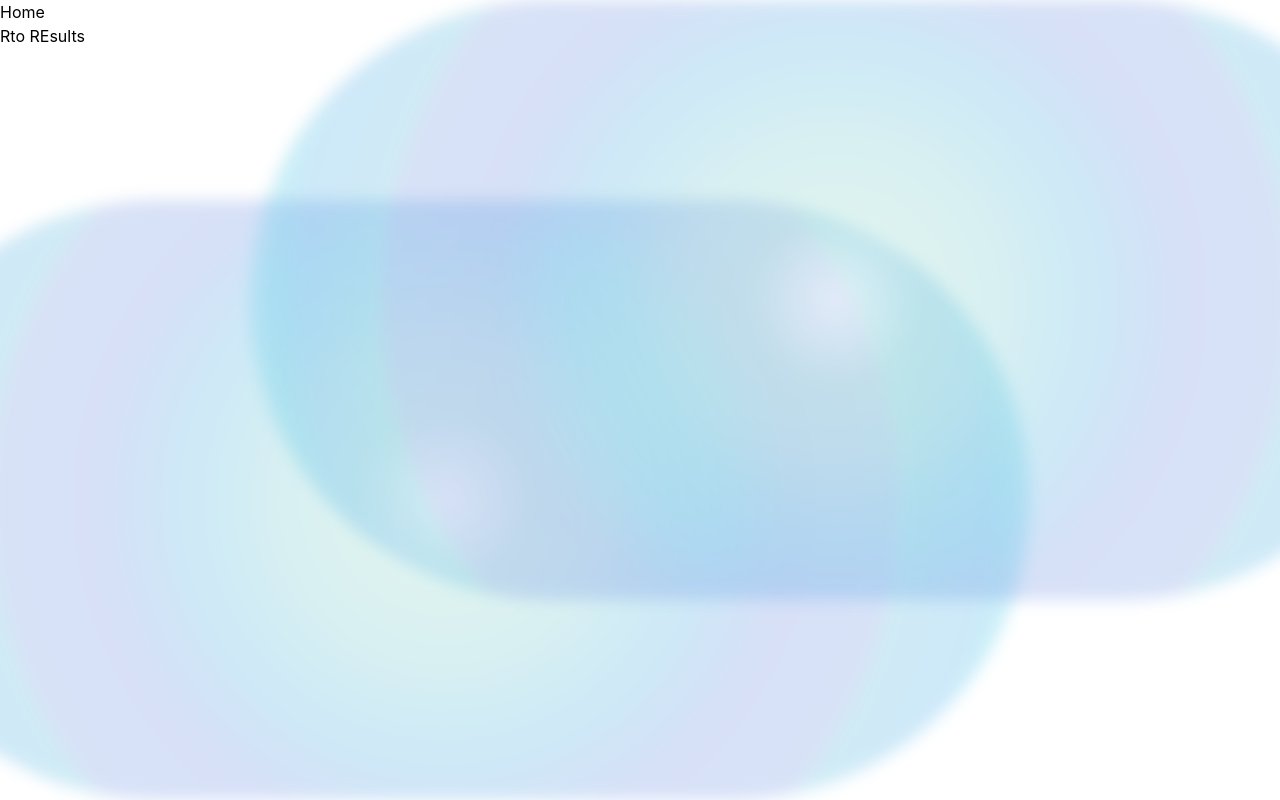
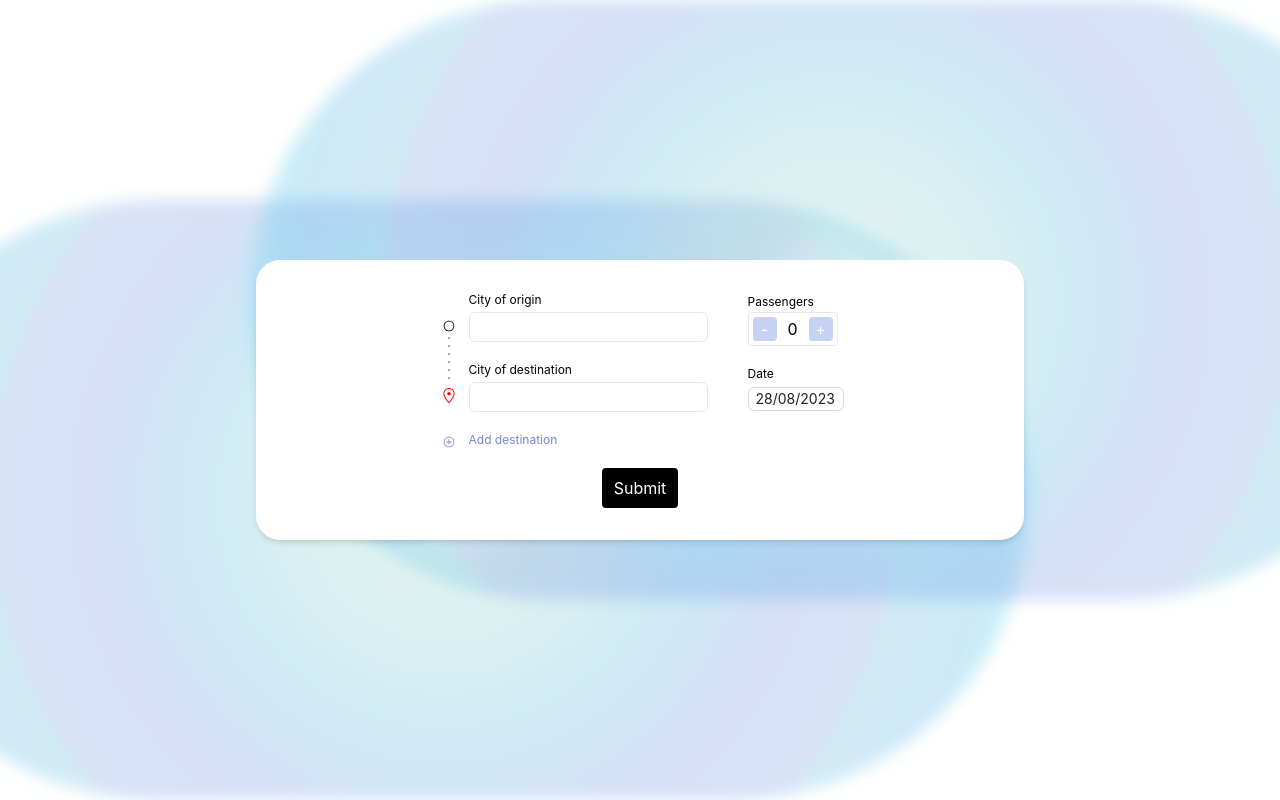
Before and after one commit to MartinGK/travel-planner, a React (Create React App) app: page / in a window 1280 px wide. Shown: the top 800 px of the page. Built offline with nearby package versions, Linux system fonts and the light colour scheme; data requests are answered from the project's data file.

Commit message:
feat: configs modified

```diff
--- a/package.json
+++ b/package.json
@@ -23,10 +23,11 @@
     "@reduxjs/toolkit": "^1.9.5",
     "antd": "^5.8.5",
     "concurrently": "^8.2.1",
-    "date-fns": "^2.30.0",
+    "dayjs": "^1.11.9",
     "json-server": "^0.17.3",
     "react": "^18.2.0",
     "react-dom": "^18.2.0",
+    "react-query": "^3.39.3",
     "react-redux": "^8.1.2",
     "react-router": "^6.15.0",
     "react-router-dom": "^6.15.0",
--- a/src/pages/Home.tsx
+++ /dev/null
@@ -1,11 +0,0 @@
-import { Link } from "react-router-dom";
-export default function Home() {
-  return (
-    <div>
-      Home
-      <div>
-        <Link to="/results">Rto REsults</Link>
-      </div>
-    </div>
-  );
-}
--- a/src/pages/Results.tsx
+++ /dev/null
@@ -1,12 +0,0 @@
-import { Link } from "react-router-dom";
-
-export default function Results() {
-  return (
-    <div>
-      Results
-      <div>
-        <Link to="/">Test</Link>
-      </div>
-    </div>
-  );
-}
--- a/tailwind.config.js
+++ b/tailwind.config.js
@@ -1,8 +1,25 @@
 /** @type {import('tailwindcss').Config} */
+import colors from "tailwindcss/colors";
+
+delete colors.lightBlue;
+delete colors.warmGray;
+delete colors.trueGray;
+delete colors.coolGray;
+delete colors.blueGray;
+
 module.exports = {
   content: ["./src/**/*.{js,jsx,ts,tsx}"],
   theme: {
     extend: {},
   },
   plugins: [],
+  theme: {
+    colors: {
+      ...colors,
+      transparent: "transparent",
+      current: "currentColor",
+      purple: "#7786D2",
+      "light-purple": "#C7D1F4",
+    },
+  },
 };
```
Also changed, not shown: playwright.config.ts (+6 -6 lines), 1 other file (tests, documents, lock files or other folders).
